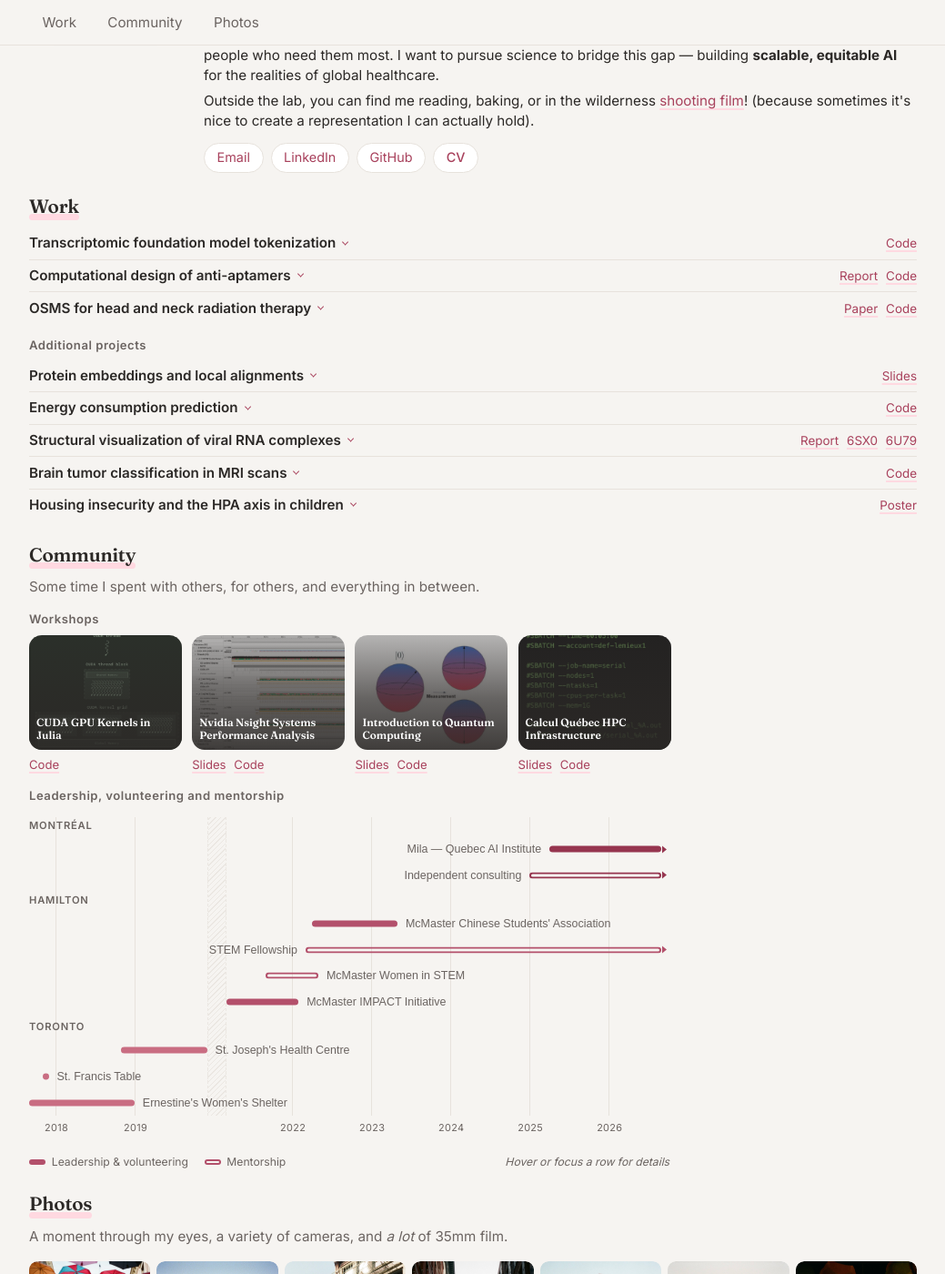
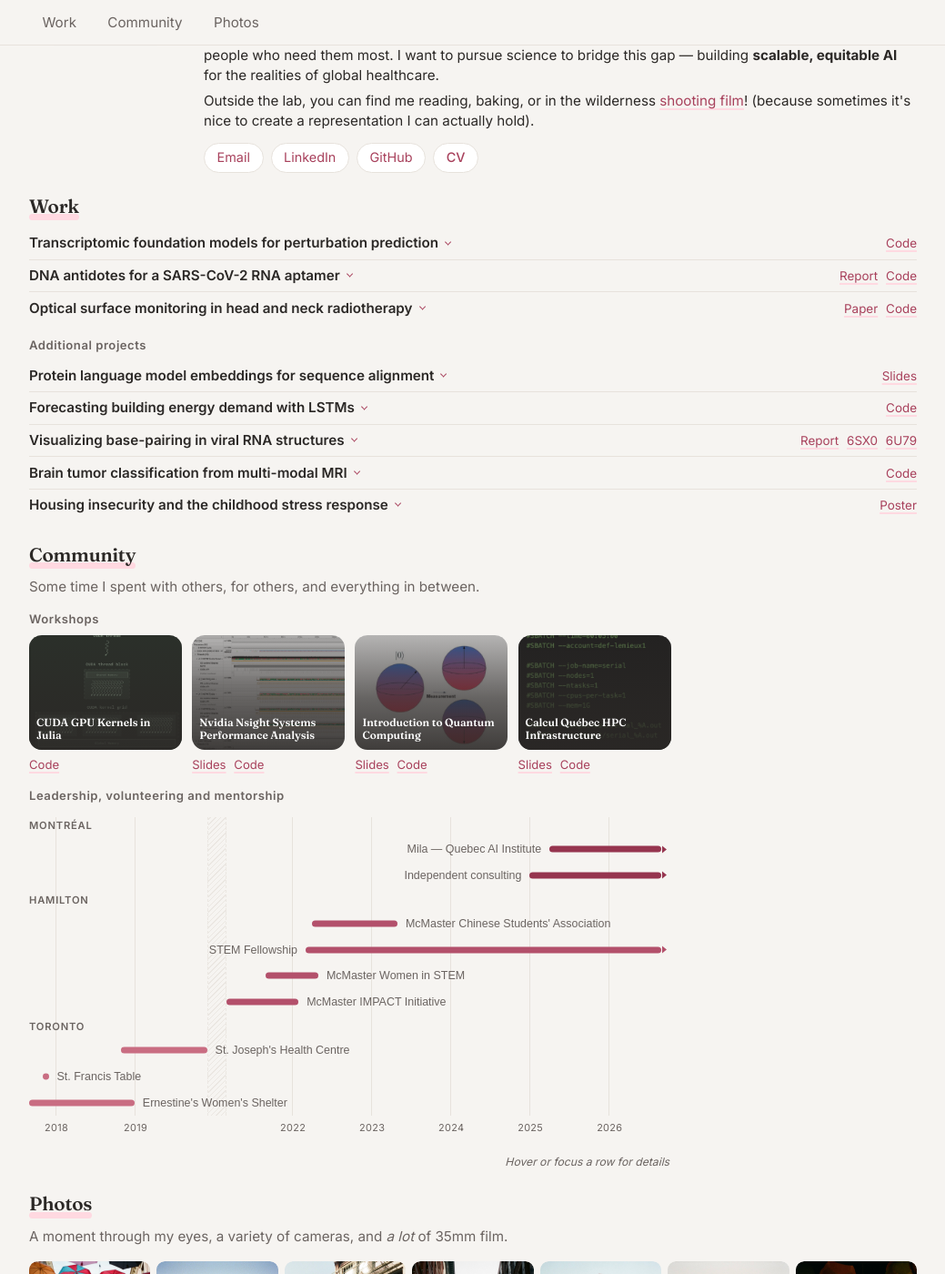
Before and after one commit to sktchan/sktchan.github.io, a Jekyll site: the page built from index.html, in a window 1280 px wide and 1400 px high, scrolled down 317 px. Shown: the whole window at 91% size, without its empty margins (120-1159 px from the left). Built offline with Jekyll 4.4.1, drawn with Linux system fonts in a browser that asks for light colours.

Commit message:
Retitle the work, condense the community notes, drop the kind split
TITLES
The old titles named the technique; these name the question, and lean toward
the thread the intro sets up — representation learning, virtual cell models,
equitable AI for healthcare. Two also stop hiding behind jargon: "OSMS" was an
acronym no visitor could resolve, and "the HPA axis" asked for endocrinology
the phrase "the childhood stress response" doesn't. Every one stays accurate
to the work; the bullets are unchanged.

  Transcriptomic foundation model tokenization
    -> Transcriptomic foundation models for perturbation prediction
  Computational design of anti-aptamers
    -> DNA antidotes for a SARS-CoV-2 RNA aptamer
  OSMS for head and neck radiation therapy
    -> Optical surface monitoring in head and neck radiotherapy
  Protein embeddings and local alignments
    -> Protein language model embeddings for sequence alignment
  Energy consumption prediction
    -> Forecasting building energy demand with LSTMs
  Structural visualization of viral RNA complexes
    -> Visualizing base-pairing in viral RNA structures
  Brain tumor classification in MRI scans
    -> Brain tumor classification from multi-modal MRI
  Housing insecurity and the HPA axis in children
    -> Housing insecurity and the childhood stress response

COMMUNITY
Notes cut to one sentence each — they surface in a popover, which is not a
place anyone reads three clauses.

Leadership and mentorship are no longer told apart: every bar draws solid, the
`kind` field is gone, and the key legend goes with it, leaving just the hint
line. The two groups in community.yml stay as an editing convenience, but
nothing rendered reads them any more.

Co-Authored-By: Claude Opus 5 <noreply@anthropic.com>

```diff
--- a/_data/projects.yml
+++ b/_data/projects.yml
@@ -5,7 +5,7 @@
 # to render one. The PyMOL entries are kept in case galleries come back.
 
 - id: "protein-embeddings"
-  title: "Protein embeddings and local alignments"
+  title: "Protein language model embeddings for sequence alignment"
   role: "Prof: Dr. Nadia El-Mabrouk, Université de Montréal"
   year: "Sep 2025 – Dec 2025"
   bullets:
@@ -15,7 +15,7 @@
       url: "/assets/docs/alignments-slides.pdf"
 
 - id: "energy-forecasting"
-  title: "Energy consumption prediction"
+  title: "Forecasting building energy demand with LSTMs"
   role: "Prof: Dr. Vincent Taboga, Mila — Quebec AI Institute"
   year: "Jan 2025 – Apr 2025"
   bullets:
@@ -26,7 +26,7 @@
       url: "https://github.com/sktchan/energy-consumption"
 
 - id: "viral-rna"
-  title: "Structural visualization of viral RNA complexes"
+  title: "Visualizing base-pairing in viral RNA structures"
   role: "Prof: Dr. François Major, Université de Montréal"
   year: "Jan 2025 – Apr 2025"
   bullets:
@@ -40,7 +40,7 @@
       url: "/assets/docs/pymol-6u79.pdf"
 
 - id: "tumor-mri"
-  title: "Brain tumor classification in MRI scans"
+  title: "Brain tumor classification from multi-modal MRI"
   role: "Prof: Dr. Erik Sorensen, McMaster University"
   year: "Jan 2024 – Apr 2024"
   bullets:
@@ -51,7 +51,7 @@
       url: "https://github.com/sktchan/tumor-classification"
 
 - id: "hpa-axis"
-  title: "Housing insecurity and the HPA axis in children"
+  title: "Housing insecurity and the childhood stress response"
   role: "Supervisor: Dr. Krysta Andrews, Offord Centre for Child Studies"
   year: "Sep 2022 – Apr 2023"
   bullets:
--- a/_data/research.yml
+++ b/_data/research.yml
@@ -21,7 +21,7 @@ papers:
 # ─── selected work ───────────────────────────────────────────────────────────
 projects:
   - id: "tokenization"
-    title: "Transcriptomic foundation model tokenization"
+    title: "Transcriptomic foundation models for perturbation prediction"
     role: "Supervisor: Dr. Sébastien Lemieux, Université de Montréal"
     year: "Jan 2025 – present"
     bullets:
@@ -47,7 +47,7 @@ projects:
         year: "Jun 2025"
 
   - id: "anti-aptamers"
-    title: "Computational design of anti-aptamers"
+    title: "DNA antidotes for a SARS-CoV-2 RNA aptamer"
     role: "Prof: Dr. François Major, Université de Montréal"
     year: "Jan 2025 – Apr 2025"
     bullets:
@@ -60,7 +60,7 @@ projects:
         url: "https://github.com/sktchan/anti-aptamers"
 
   - id: "osms"
-    title: "OSMS for head and neck radiation therapy"
+    title: "Optical surface monitoring in head and neck radiotherapy"
     role: "Supervisor: Dr. Orest Ostapiak, Juravinski Cancer Centre"
     year: "Sep 2023 – Apr 2024"
     bullets:
--- a/_includes/community-ribbon.html
+++ b/_includes/community-ribbon.html
@@ -119,7 +119,7 @@
                   class="cribbon__hit"
                   data-note="{{ item.note | strip_newlines | escape }}"
                   aria-label="{{ lead | escape }}{% if meta != '' %}, {{ meta | escape }}{% endif %}{% if item.note %}. {{ item.note | strip_newlines | escape }}{% endif %}">
-            <span class="cribbon__bar cribbon__bar--{{ step }} cribbon__bar--{{ item.kind }}{% if item.end == 'present' %} is-open{% endif %}{% if item.w < 2 %} is-tick{% endif %}"
+            <span class="cribbon__bar cribbon__bar--{{ step }}{% if item.end == 'present' %} is-open{% endif %}{% if item.w < 2 %} is-tick{% endif %}"
                   style="--x: {{ item.x }}%; --w: {{ item.w }}%"></span>
             <span class="cribbon__label cribbon__label--{{ label_side }}"
                   style="--x: {{ item.x }}%; --end: {{ ends }}%">{{ lead }}</span>
@@ -139,15 +139,11 @@
   </div>
 
   {%- comment -%}
-    Solid vs outlined is the only thing separating the two kinds, so it needs
-    saying out loud. Real text, not a colour swatch legend — the tints stand
+    Leadership, volunteering and mentorship are drawn identically — there's no
+    encoding left to explain, so the key is just the one hint. The tints stand
     for cities, which are already labelled inside the ribbon.
   {%- endcomment -%}
-  <ul class="cribbon__key">
-    <li><span class="cribbon__swatch cribbon__swatch--leadership"></span>Leadership &amp; volunteering</li>
-    <li><span class="cribbon__swatch cribbon__swatch--mentorship"></span>Mentorship</li>
-    <li class="cribbon__key-hint">Hover or focus a row for details</li>
-  </ul>
+  <p class="cribbon__hint">Hover or focus a row for details</p>
 </div>
 
 {%- comment -%} ?v= is the same cache buster as the stylesheet; see head.html. {%- endcomment -%}
--- a/assets/css/main.scss
+++ b/assets/css/main.scss
@@ -717,14 +717,6 @@ html { scroll-behavior: smooth; }
 .cribbon__bar--2 { --c: var(--city-2); }
 .cribbon__bar--3 { --c: var(--city-3); }
 
-/* Kind rides on fill, city rides on hue — two encodings that don't collide.
-   inset box-shadow rather than a border, so the outlined bar is exactly the
-   same size as the solid one. */
-.cribbon__bar--mentorship {
-  background: transparent;
-  box-shadow: inset 0 0 0 2px var(--c);
-}
-
 /* One month is about a pixel wide; round it into a deliberate dot. */
 .cribbon__bar.is-tick { border-radius: 50%; }
 
@@ -842,32 +834,15 @@ html { scroll-behavior: smooth; }
   color: var(--ink);
 }
 
-/* ── key ── */
+/* ── hint ── */
 
-.cribbon__key {
-  display: flex;
-  flex-wrap: wrap;
-  gap: .35rem 1.1rem;
-  list-style: none;
+.cribbon__hint {
   margin: 1.1rem 0 0;
-  padding: 0;
+  text-align: right;
   font-size: .76rem;
+  font-style: italic;
   color: var(--ink-muted);
 }
-
-.cribbon__swatch {
-  display: inline-block;
-  width: 1.15rem;
-  height: .38rem;
-  border-radius: var(--radius-pill);
-  margin-right: .4rem;
-  vertical-align: .05em;
-}
-
-.cribbon__swatch--leadership { background: var(--city-2); }
-.cribbon__swatch--mentorship { box-shadow: inset 0 0 0 2px var(--city-2); }
-
-.cribbon__key-hint { margin-left: auto; font-style: italic; }
 
 /* ── narrow screens ──────────────────────────────────────────────────────────
    The ribbon stays a ribbon — the map it replaced used to vanish entirely here,
@@ -918,7 +893,7 @@ html { scroll-behavior: smooth; }
     z-index: 20;
   }
 
-  .cribbon__key-hint { display: none; }
+  .cribbon__hint { display: none; }
 }
 
 /* ─── workshop photo tiles ────────────────────────────────────────────────── */
--- a/index.html
+++ b/index.html
@@ -108,10 +108,10 @@ wide: true
   {%- endif -%}
 
   {%- comment -%}
-    Leadership, volunteering and mentorship merged into one ribbon. The merge
-    is why every entry carries `kind` — it's the only thing left telling the
-    two groups apart once they're in the same list, and the ribbon draws
-    mentorship outlined on the strength of it.
+    Leadership, volunteering and mentorship merged into one ribbon, and drawn
+    identically once they're there — nothing downstream cares which group an
+    entry came from. The two keys in community.yml survive only because they're
+    a convenient way to edit that file.
   {%- endcomment -%}
   {%- assign people = c.leadership | concat: c.mentorship -%}
   {%- if people.size > 0 -%}
```
Also changed, not shown: _data/community.yml (+16 -27 lines).
